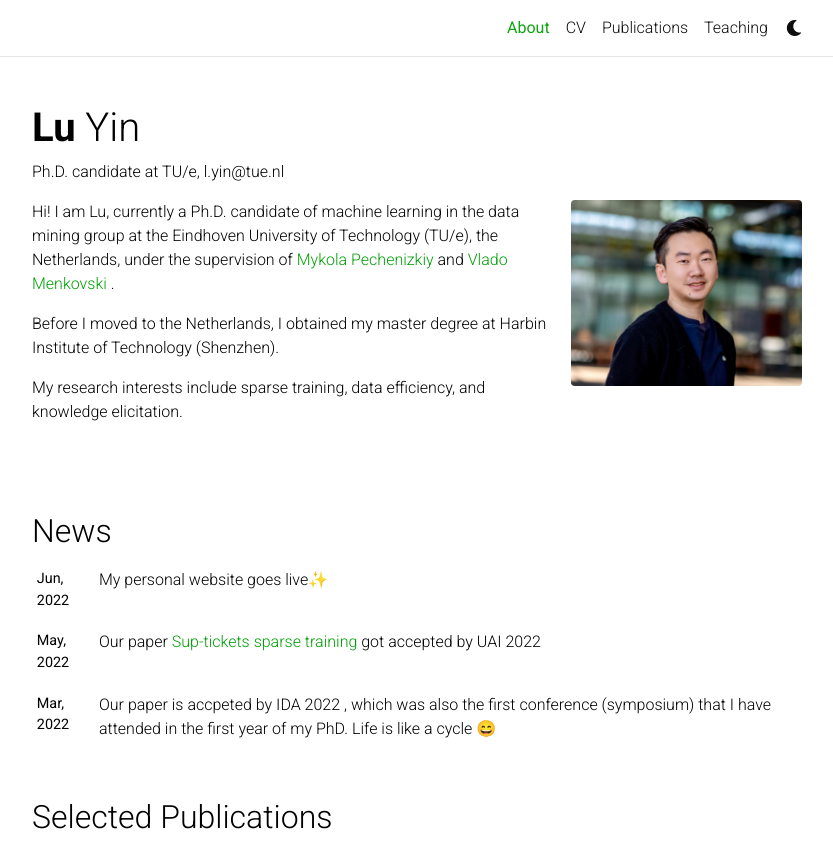
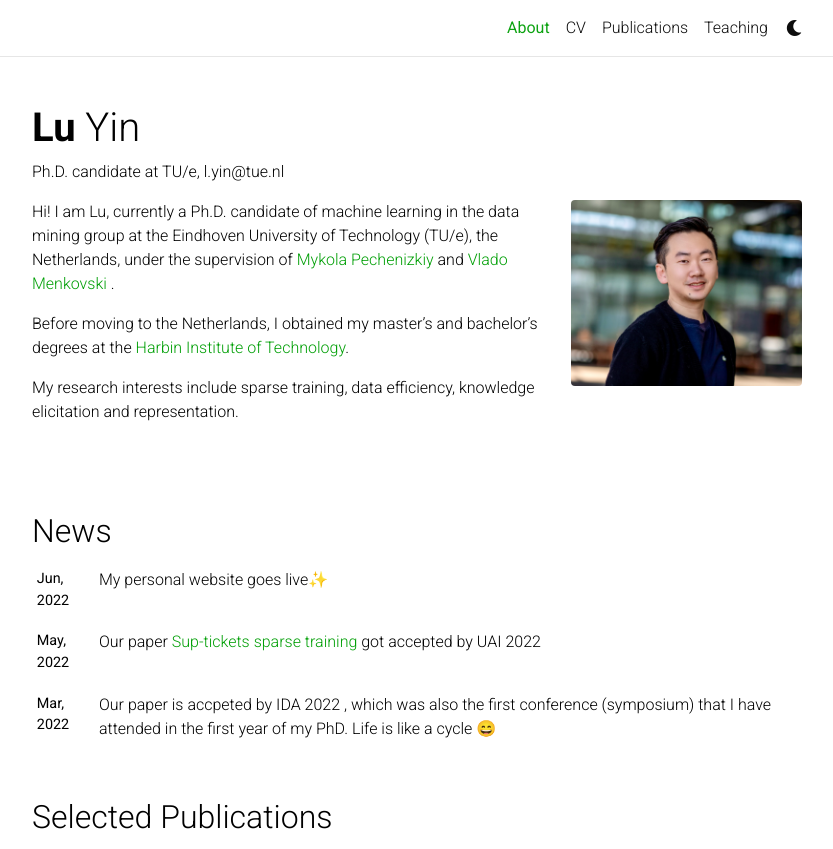
Before and after one commit to luuyin/luuyin.github.io, a Jekyll site: the page built from _pages/about.md, in a window 1280 px wide and 1238 px high, cut to the strip 0-849 px from the top of the window. Shown: the whole strip, without its empty margins (223-1056 px from the left). Built offline with Jekyll 4.4.1, drawn with Linux system fonts in a browser that asks for light colours; full-size pictures stand in for the smaller copies a plugin makes; emoji names are drawn with the system emoji font; comment, search, counter and statistics services are not loaded; a style sheet for code colours, icons or effects is not loaded.

Commit message:
updatecv

```diff
--- a/_pages/about.md
+++ b/_pages/about.md
@@ -16,12 +16,11 @@ selected_papers: true # includes a list of papers marked as "selected={true}"
 social: true  # includes social icons at the bottom of the page
 ---
 
-Hi!  I am Lu, currently  a Ph.D. candidate of machine learning in the data mining group at the Eindhoven University of Technology (TU/e), the Netherlands, under the supervision of [Mykola Pechenizkiy](https://www.win.tue.nl/~mpechen/) and [Vlado Menkovski ](https://vlamen.github.io/).
+Hi!  I am Lu, currently a Ph.D. candidate of machine learning in the data mining group at the Eindhoven University of Technology (TU/e), the Netherlands, under the supervision of [Mykola Pechenizkiy](https://www.win.tue.nl/~mpechen/) and [Vlado Menkovski ](https://vlamen.github.io/).
 
-Before I moved to the Netherlands, I obtained my master degree at Harbin Institute of Technology (Shenzhen).
+Before moving to the Netherlands, I obtained my master's and bachelor's degrees at the [Harbin Institute of Technology](https://en.wikipedia.org/wiki/Harbin_Institute_of_Technology).
 
-My research interests include sparse training, data efficiency, and knowledge elicitation.
-
+My research interests include sparse training, data efficiency, knowledge elicitation and representation.
 
 
 
```
Also changed, not shown: 2 other files.
